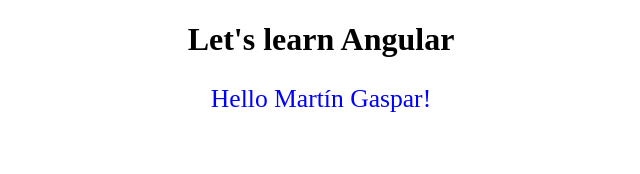
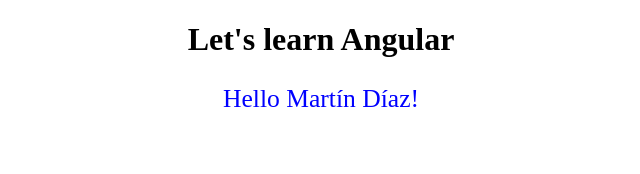
Before and after one commit to magadiflo/fundamentos-angular, an Angular app: page / in a window 1280 px wide. Shown: the top 174 px of the page, without its empty margins (319-959 px from the left). Built offline with nearby package versions, Linux system fonts and the light colour scheme.

Commit message:
Property bindings

```diff
--- a/src/app/app.component.html
+++ b/src/app/app.component.html
@@ -1,4 +1,4 @@
 <div>
     <h1 class="text-center">Let's learn Angular</h1>
-    <app-hello name="Martín Gaspar"></app-hello>
+    <app-hello [name]="myName"></app-hello>
 </div>
--- a/src/app/app.component.ts
+++ b/src/app/app.component.ts
@@ -6,5 +6,7 @@
   styleUrls: ['./app.component.css']
 })
 export class AppComponent {
-  title = 'angular-school-c1';
+
+  myName: string = 'Martín Díaz';
+
 }
```
